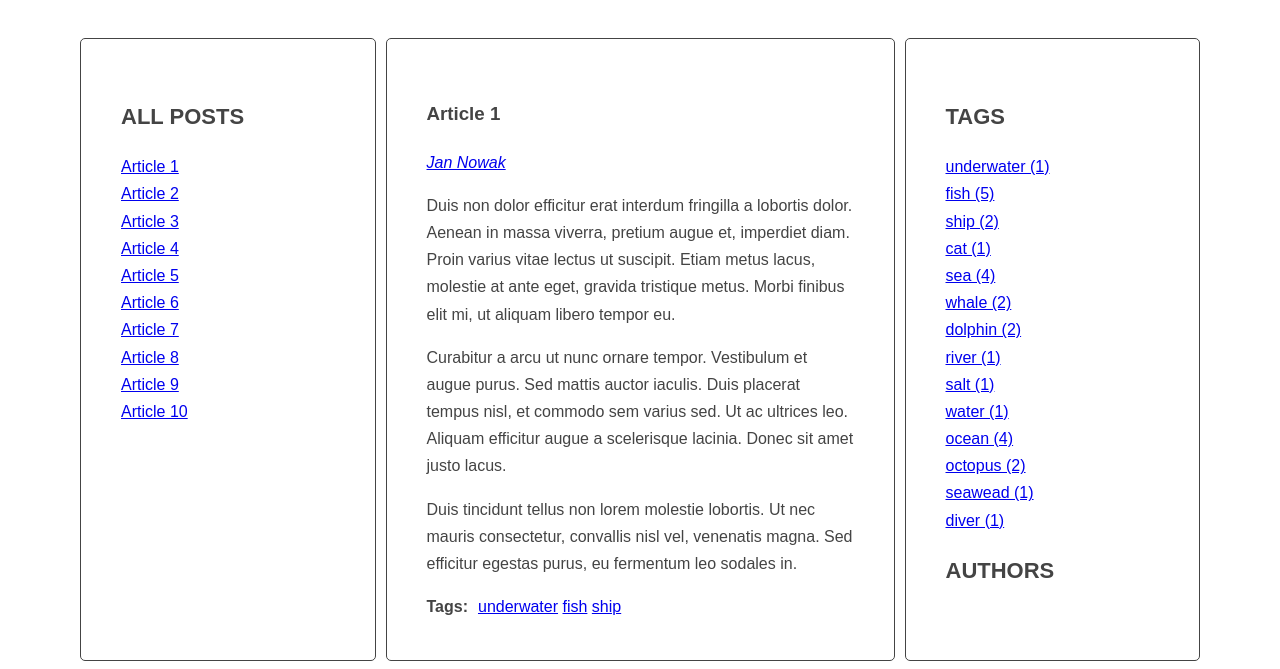
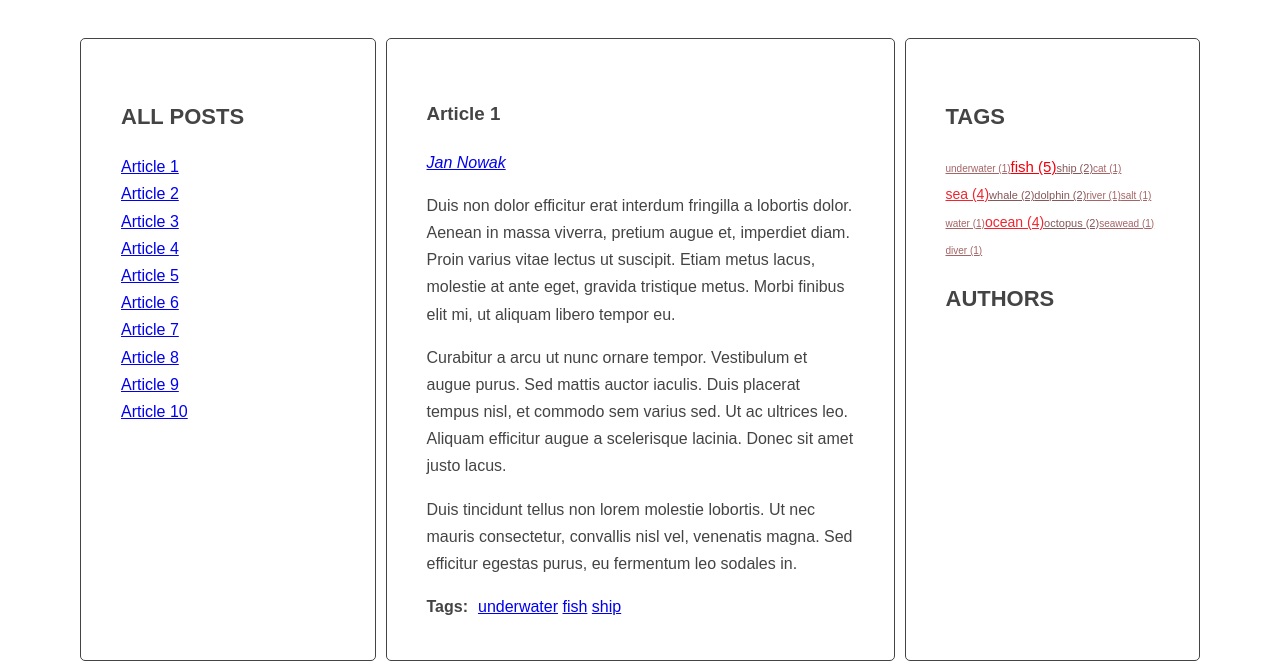
Before and after one commit to krzysztoflaudanski/blog, a website: page index.html in a window 1280 px wide. Shown: the part 205-874 px from the top of the page. Drawn offline with Linux system fonts and the light colour scheme.

Commit message:
add styles to tags style.scss

```diff
--- a/sass/style.scss
+++ b/sass/style.scss
@@ -2,6 +2,11 @@
 
 $color-light: #fff;
 $color-dark: #444;
+$color-tag1: #a56466;
+$color-tag2: #865659;
+$color-tag3: #fa4d56;
+$color-tag4: #f0252f;
+$color-tag5: #f1000c;
 
 $font-logo: 'Sacramento', cursive;
 $font-header: 'Oswald', sans-serif;
@@ -75,6 +80,10 @@ body {
 
 // Lists //
 
+ .tags li{
+  display: inline-block;
+}
+
 .list {
   list-style-type: none;
   margin: 0;
@@ -82,6 +91,31 @@ body {
 
   .active {
     font-weight: bold;
+
+  }
+  .tag-size-1 {
+    font-size: 10px;
+    color: $color-tag1;
+  }
+
+  .tag-size-2 {
+    font-size: 11px;
+    color: $color-tag2;
+  }
+
+  .tag-size-3 {
+    font-size: 13px;
+    color: $color-tag3;
+  }
+
+  .tag-size-4 {
+    font-size: 14px;
+    color: $color-tag4;
+  }
+
+  .tag-size-5 {
+    font-size: 15px;
+    color: $color-tag5;
   }
 }
 
```
Also changed, not shown: css/style.css, 1 other file.
